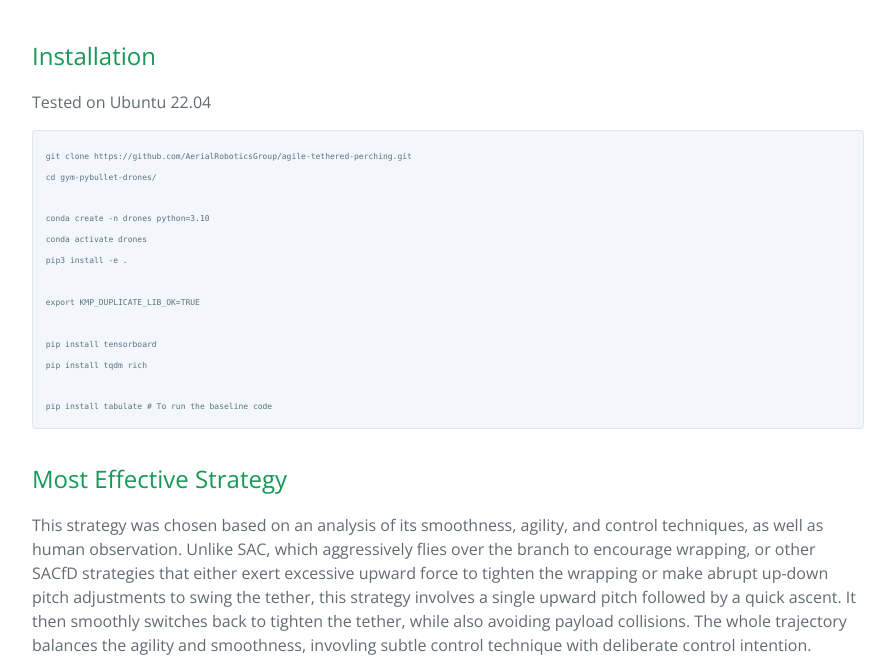
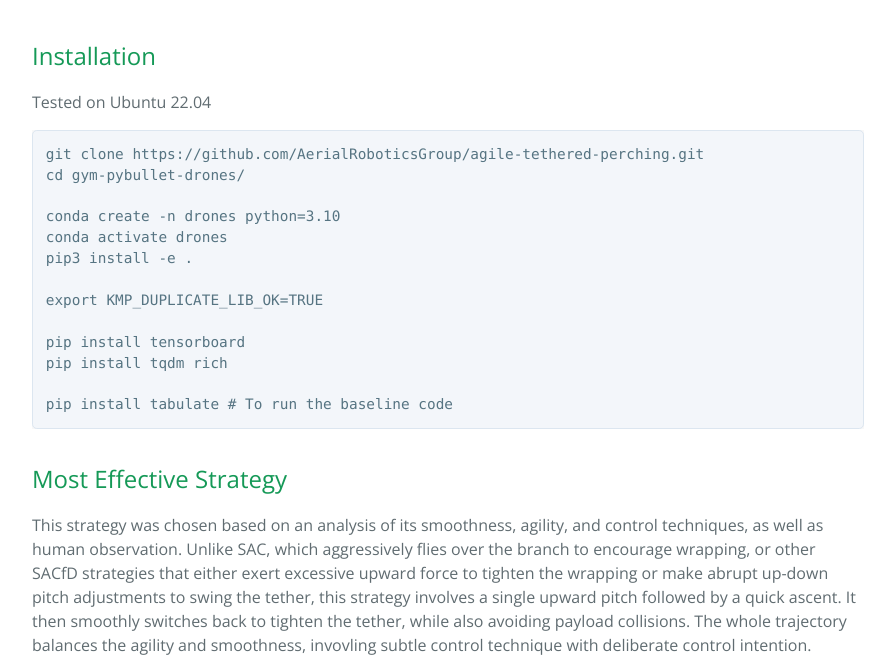
Before and after one commit to kyrran/AerialRobotics_Display, a Jekyll site: the page built from index.md, in a window 1280 px wide. Shown: the part 1083-1755 px from the top of the page, without its empty margins (192-1087 px from the left). Built offline with Jekyll 4.4.1, drawn with Linux system fonts in a browser that asks for light colours; our own code applies the rules of GitHub Pages for plain Markdown files; the repository's description, which GitHub fills in, is left out; some of the changed text lies outside the part shown.

Commit message:
make code size bigger

```diff
--- a/_layouts/default.html
+++ b/_layouts/default.html
@@ -27,9 +27,14 @@
       {{ content }}
 
       <footer class="site-footer">
-
+        <h3 class="project-name">References</h3>
+        <ul>
+            <li>Jacopo Panerati and Hehui Zheng and SiQi Zhou and James Xu and Amanda Prorok and Angela P. Schoellig (2021) [*Learning to Fly---a Gym Environment with PyBullet Physics for Reinforcement Learning of Multi-agent Quadcopter Control*](https://arxiv.org/abs/2103.02142)</li>
+            <li>Antonin Raffin, Ashley Hill, Maximilian Ernestus, Adam Gleave, Anssi Kanervisto, and Noah Dormann (2019) [*Stable Baselines3*](https://github.com/DLR-RM/stable-baselines3)</li>
+            <li>F. Hauf et al., [*Learning Tethered Perching for Aerial Robots*](https://ieeexplore.ieee.org/document/10161135) 2023 IEEE International Conference on Robotics and Automation (ICRA), London, United Kingdom, 2023, pp. 1298-1304, doi: 10.1109/ICRA48891.2023.10161135.</li>
+            <li>Tommy Woodley (2024) [*Agile Trajectory Generation for Tensile Perching with Aerial Robots*](https://github.com/TommyWoodley/TommyWoodleyMEngProject)</li>
+        </ul>
         <span class="site-footer-owner">This page is maintained by <a href="{{ site.github.owner_url }}">{{ site.github.owner_name }}</a>.</span>
-
         <span class="site-footer-credits">This page was generated by <a href="https://pages.github.com">GitHub Pages</a>.</span>
       </footer>
     </main>
--- a/_sass/jekyll-theme-cayman.scss
+++ b/_sass/jekyll-theme-cayman.scss
@@ -220,7 +220,7 @@
   code {
     padding: 2px 4px;
     font-family: Consolas, "Liberation Mono", Menlo, Courier, monospace;
-    font-size: 0.5rem;
+    font-size: 0.75 rem;
     color: $code-text-color;
     background-color: $code-bg-color;
     border-radius: 0.3rem;
@@ -240,7 +240,7 @@
     > code {
       padding: 0;
       margin: 0;
-      font-size: 0.5rem;
+      font-size: 0.75 rem;
       color: $code-text-color;
       word-break: normal;
       white-space: pre;
```
Also changed, not shown: index.md (+0 -7 lines).
